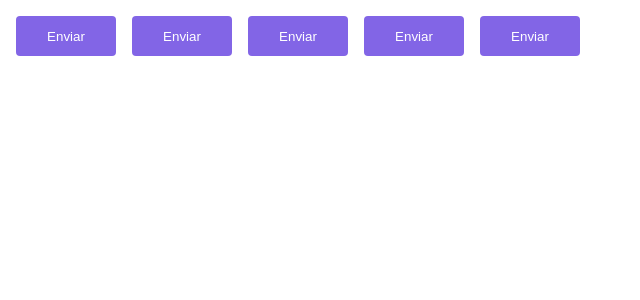
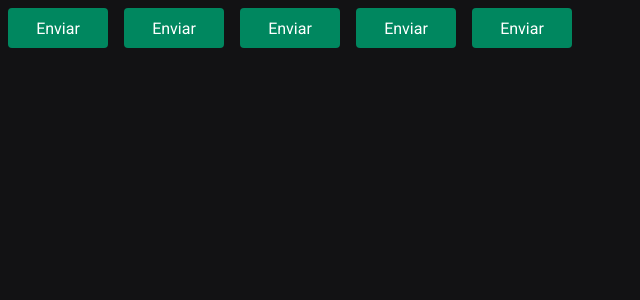
Before and after one commit to lucascprazeres/ignite-reactjs, a React (Vite) app in the folder 02-ignite-timer/: page / in a window 1280 px wide. Shown: the top 300 px of the page, without its empty margins (0-640 px from the left). Built offline with nearby package versions, Linux system fonts and the light colour scheme.

Commit message:
styles(modulo-02): configura estilos globais e tema da aplicação

```diff
--- a/02-ignite-timer/index.html
+++ b/02-ignite-timer/index.html
@@ -2,8 +2,17 @@
 <html lang="en">
   <head>
     <meta charset="UTF-8" />
+    <link rel="preconnect" href="https://fonts.googleapis.com" />
+    <link rel="preconnect" href="https://fonts.gstatic.com" crossorigin />
+
     <link rel="icon" type="image/svg+xml" href="/vite.svg" />
     <meta name="viewport" content="width=device-width, initial-scale=1.0" />
+
+    <link
+      href="https://fonts.googleapis.com/css2?family=Roboto+Mono:wght@700&family=Roboto:wght@400;700&display=swap"
+      rel="stylesheet"
+    />
+
     <title>Ignite Timer</title>
   </head>
   <body>
--- a/02-ignite-timer/src/App.tsx
+++ b/02-ignite-timer/src/App.tsx
@@ -1,6 +1,7 @@
 import { ThemeProvider } from "styled-components";
 import { Button } from "./components/Button";
 import { defaultTheme } from "./styles/themes/default";
+import { GlobalStyle } from "./styles/global";
 
 export function App() {
   return (
@@ -10,6 +11,8 @@ export function App() {
       <Button color="danger" />
       <Button color="success" />
       <Button />
+
+      <GlobalStyle />
     </ThemeProvider>
   );
 }
--- a/02-ignite-timer/src/components/Button.styles.ts
+++ b/02-ignite-timer/src/components/Button.styles.ts
@@ -20,7 +20,7 @@ export const ButtonContainer = styled.button<ButtonContainerProps>`
   border: 0;
   margin: 8px;
 
-  background-color: ${(props) => props.theme.primary};
+  background-color: ${(props) => props.theme["green-500"]};
   color: ${(props) => props.theme.white};
 
   /* ${(props) =>
--- /dev/null
+++ b/02-ignite-timer/src/styles/global.ts
@@ -0,0 +1,25 @@
+import { createGlobalStyle } from "styled-components";
+
+export const GlobalStyle = createGlobalStyle`
+  * {
+    margin: 0;
+    padding: 0;
+    box-sizing: border-box;
+  }
+
+  :focus {
+    outline: 0;
+    box-shadow: 0 0 0 2px ${(props) => props.theme["green-500"]};
+  }
+
+  body {
+    background: ${(props) => props.theme["gray-900"]};
+    color: ${(props) => props.theme["gray-300"]};
+  }
+
+  body, input, textarea, button {
+    font-family: 'Roboto', sans-serif;
+    font-weight: 400;
+    font-size: 1rem;
+  }
+`;
--- a/02-ignite-timer/src/styles/themes/default.ts
+++ b/02-ignite-timer/src/styles/themes/default.ts
@@ -1,5 +1,21 @@
 export const defaultTheme = {
-  primary: "#8265e6",
-  secondary: "orange",
-  white: "#fff",
+  white: "#FFF",
+
+  "gray-100": "#E1E1E6",
+  "gray-300": "#C4C4CC",
+  "gray-400": "#8D8D99",
+  "gray-500": "#7C7C8A",
+  "gray-600": "#323238",
+  "gray-700": "#29292E",
+  "gray-800": "#202024",
+  "gray-900": "#121214",
+
+  "green-300": "#00B37E",
+  "green-500": "#00875F",
+  "green-700": "#015F43",
+
+  "red-500": "#AB222E",
+  "red-700": "#7A1921",
+
+  "yellow-500": "#FBA94C",
 };
```
